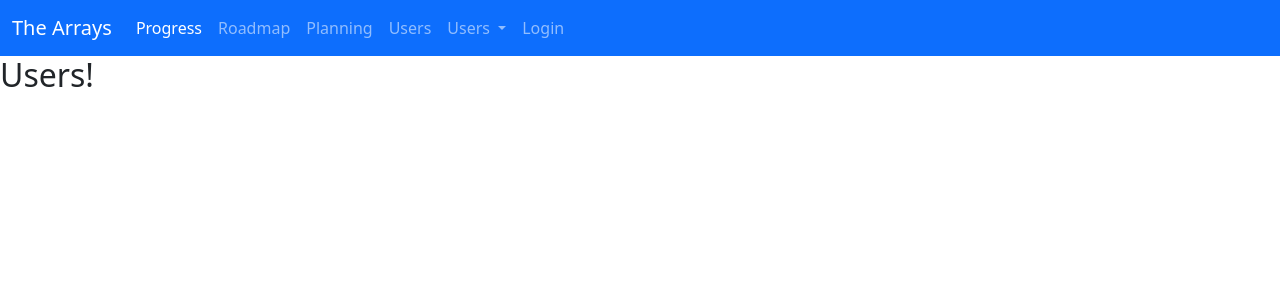
After one commit to catpolk/project-tracker, a Node server app: page /users in a window 1280 px wide. The commit adds this page. Shown: the top 300 px of the page. Run offline with Node 20, Linux system fonts and the light colour scheme; some libraries are stand-ins or nearby versions.

Commit message:
Added routes

```diff
--- a/controllers/home-routes.js
+++ b/controllers/home-routes.js
@@ -11,4 +11,44 @@ router.get('/', async (req, res) => {
   }
 });
 
+router.get('/progress', async (req, res) => {
+  try {
+    res.render('progress', {});
+  } catch (err) {
+    res.status(500).json(err);
+  }
+});
+
+router.get('/roadmap', async (req, res) => {
+  try {
+    res.render('roadmap', {});
+  } catch (err) {
+    res.status(500).json(err);
+  }
+});
+
+router.get('/planning', async (req, res) => {
+  try {
+    res.render('planning', {});
+  } catch (err) {
+    res.status(500).json(err);
+  }
+});
+
+router.get('/users', async (req, res) => {
+  try {
+    res.render('users', {});
+  } catch (err) {
+    res.status(500).json(err);
+  }
+});
+
+router.get('/login', async (req, res) => {
+  try {
+    res.render('login', {});
+  } catch (err) {
+    res.status(500).json(err);
+  }
+});
+
 module.exports = router;
--- a/views/homepage.handlebars
+++ b/views/homepage.handlebars
@@ -1 +1 @@
-<h2>yo</h2>
+<h2>Homepage!</h2>
--- a/views/layouts/main.handlebars
+++ b/views/layouts/main.handlebars
@@ -20,7 +20,7 @@
 <body>
   <nav class="navbar navbar-expand-lg navbar-dark bg-primary">
     <div class="container-fluid">
-      <a class="navbar-brand" href="#">The Arrays</a>
+      <a class="navbar-brand" href="/">The Arrays</a>
       <button class="navbar-toggler" type="button" data-bs-toggle="collapse" data-bs-target="#navbarNavDropdown"
         aria-controls="navbarNavDropdown" aria-expanded="false" aria-label="Toggle navigation">
         <span class="navbar-toggler-icon"></span>
@@ -28,13 +28,16 @@
       <div class="collapse navbar-collapse" id="navbarNavDropdown">
         <ul class="navbar-nav">
           <li class="nav-item">
-            <a class="nav-link active" aria-current="page" href="#">Progress</a>
+            <a class="nav-link active" aria-current="page" href="/progress">Progress</a>
           </li>
           <li class="nav-item">
-            <a class="nav-link" href="#">Roadmap</a>
+            <a class="nav-link" href="/roadmap">Roadmap</a>
           </li>
           <li class="nav-item">
-            <a class="nav-link" href="#">Planning</a>
+            <a class="nav-link" href="/planning">Planning</a>
+          </li>
+          <li class="nav-item">
+            <a class="nav-link" href="/users">Users</a>
           </li>
           <li class="nav-item dropdown">
             <a class="nav-link dropdown-toggle" href="#" id="navbarDropdownMenuLink" role="button"
@@ -49,6 +52,9 @@
               <li><a class="dropdown-item" href="#">Justin Snyder</a></li>
             </ul>
           </li>
+          <li class="nav-item">
+            <a class="nav-link" href="/login">Login</a>
+          </li>
         </ul>
       </div>
     </div>
--- /dev/null
+++ b/views/planning.handlebars
@@ -0,0 +1 @@
+<h2>Planning!</h2>
--- /dev/null
+++ b/views/progress.handlebars
@@ -0,0 +1 @@
+<h2>Progress!</h2>
--- /dev/null
+++ b/views/roadmap.handlebars
@@ -0,0 +1 @@
+<h2>Roadmap!</h2>
--- /dev/null
+++ b/views/users.handlebars
@@ -0,0 +1 @@
+<h2>Users!</h2>
```
